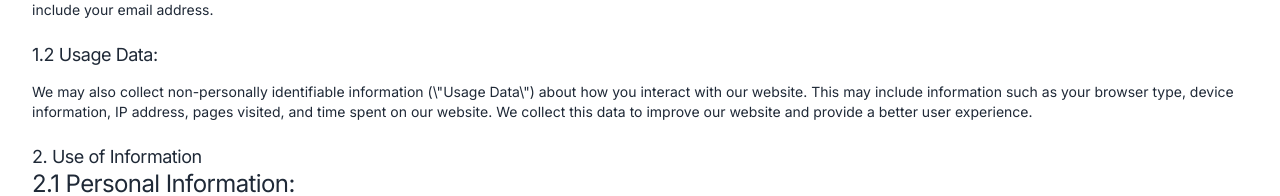
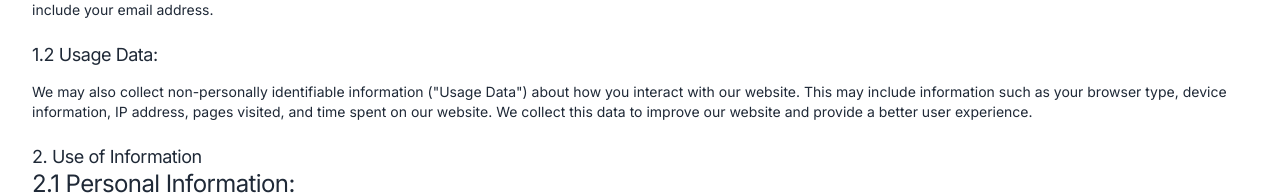
Before and after one commit to chatument/chatument.github.io, a Next.js app: page /privacy-policy in a window 1280 px wide. Shown: the part 347-543 px from the top of the page. Built offline with nearby package versions, Linux system fonts and the light colour scheme.

Commit message:
fix: Scaping

```diff
--- a/src/app/privacy-policy/page.js
+++ b/src/app/privacy-policy/page.js
@@ -35,7 +35,7 @@ export default function PrivacyPolicy() {
         </h4>
 
         <p className="pb-6 text-left py-4 text-sm leading-normal text-gray-800 lg:text-sm xl:text-sm">
-          We may also collect non-personally identifiable information (\"Usage Data\") about how you interact
+          We may also collect non-personally identifiable information ("Usage Data") about how you interact
           with our website. This may include information such as your browser type, device information, IP address,
           pages visited, and time spent on our website. We collect this data to improve our website and provide a better user experience.
         </p>
@@ -73,7 +73,7 @@ export default function PrivacyPolicy() {
         </h2>
 
         <p className="pb-6 text-left py-4 text-sm leading-normal text-gray-800 lg:text-sm xl:text-sm">
-          We may engage third-party companies or individuals ('Service Providers') to facilitate our website,
+          We may engage third-party companies or individuals ("Service Providers") to facilitate our website,
           provide services on our behalf, or assist us in analyzing how our website is used. These Service Providers
           may have access to your Personal Information and Usage Data to perform tasks on our behalf, but they
           are obligated not to disclose or use it for any other purpose.
```
